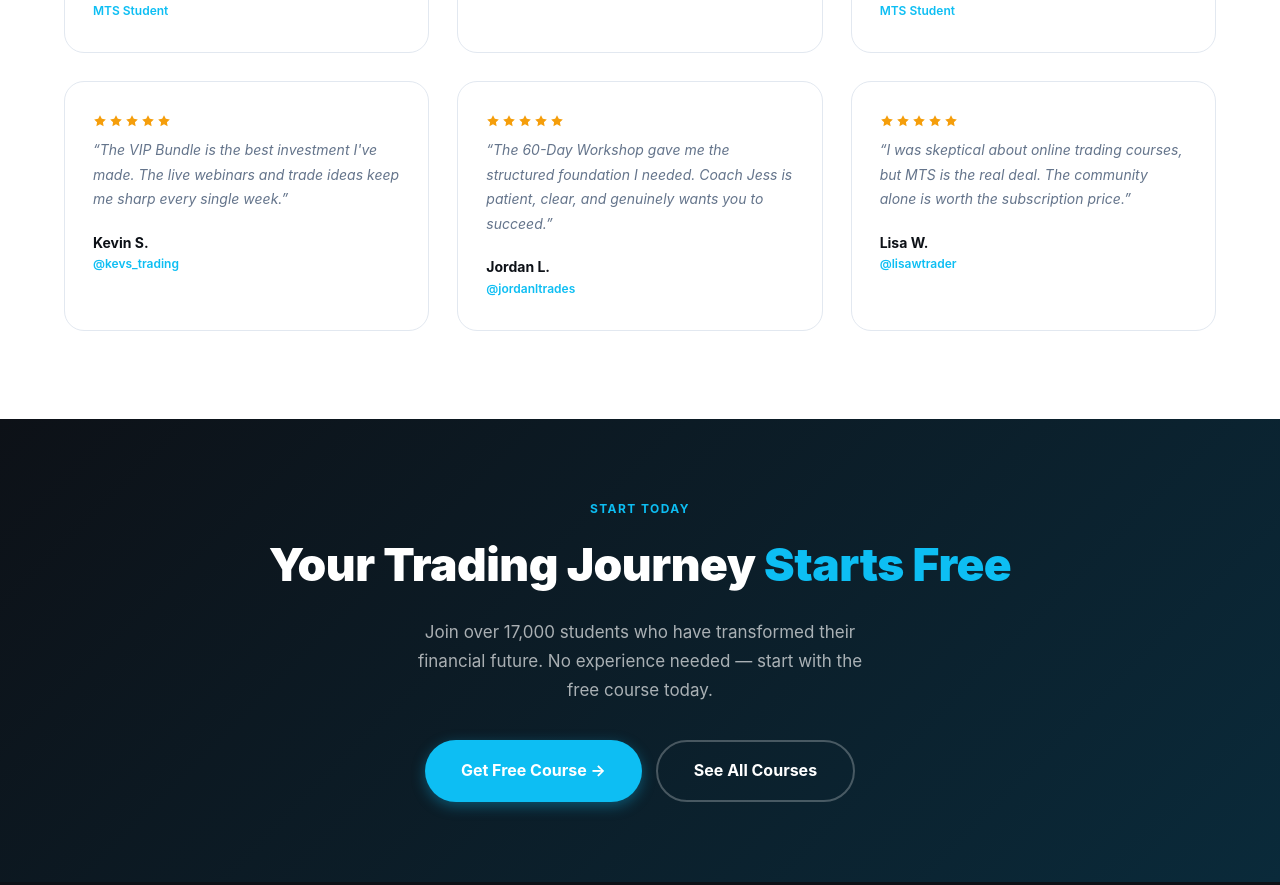
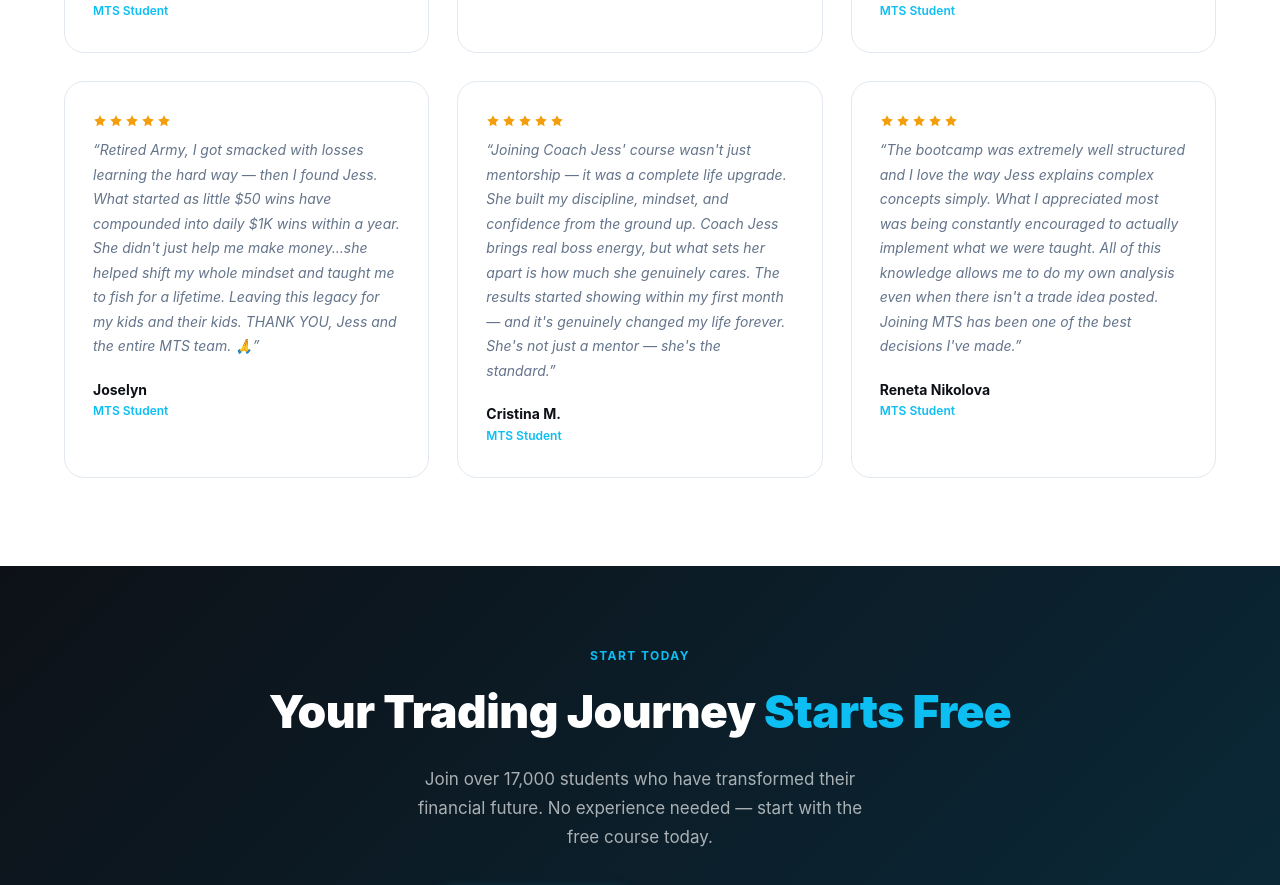
Before and after one commit to vyron96productions-hue/millionairetraderssociety, a Next.js app: page / in a window 1280 px wide. Shown: the part 5060-5945 px from the top of the page. Built offline with nearby package versions, Linux system fonts and the light colour scheme.

Commit message:
Replace bottom 3 homepage testimonials with Joselyn, Cristina M., Reneta Nikolova

```diff
--- a/app/page.tsx
+++ b/app/page.tsx
@@ -75,9 +75,9 @@ const TESTIMONIALS = [
   { name: 'Ewelina M.', handle: 'MTS Student', text: 'For about six months I can honestly say my account is growing. The strategy is very well explained and our coaches are very helpful. If you show up every day, watch the lessons, and do the same thing every day, success is guaranteed. Cheers to the best school in the world!', stars: 5 },
   { name: 'Karen Cummings', handle: 'MTS Student', text: 'Jess is by far the best educator I ever had in trading. Wish I had met her 5 years ago. She is extremely knowledgeable and really cares for her students success. After her 60 day program you will only yearn for more. Jess is hands down the best!!', stars: 5 },
   { name: 'Kelly Ray', handle: 'MTS Student', text: 'Coach Jess and MTS Admins are the TRUTH! MTS has completely changed my life. The education is clear and simple. Making $30K and counting in two months is life changing. I\'ll always and forever recommend MTS to anyone wanting to learn how to trade any market.', stars: 5 },
-  { name: 'Kevin S.', handle: '@kevs_trading', text: 'The VIP Bundle is the best investment I\'ve made. The live webinars and trade ideas keep me sharp every single week.', stars: 5 },
-  { name: 'Jordan L.', handle: '@jordanltrades', text: 'The 60-Day Workshop gave me the structured foundation I needed. Coach Jess is patient, clear, and genuinely wants you to succeed.', stars: 5 },
-  { name: 'Lisa W.', handle: '@lisawtrader', text: 'I was skeptical about online trading courses, but MTS is the real deal. The community alone is worth the subscription price.', stars: 5 },
+  { name: 'Joselyn', handle: 'MTS Student', text: 'Retired Army, I got smacked with losses learning the hard way — then I found Jess. What started as little $50 wins have compounded into daily $1K wins within a year. She didn\'t just help me make money…she helped shift my whole mindset and taught me to fish for a lifetime. Leaving this legacy for my kids and their kids. THANK YOU, Jess and the entire MTS team. 🙏', stars: 5 },
+  { name: 'Cristina M.', handle: 'MTS Student', text: 'Joining Coach Jess\' course wasn\'t just mentorship — it was a complete life upgrade. She built my discipline, mindset, and confidence from the ground up. Coach Jess brings real boss energy, but what sets her apart is how much she genuinely cares. The results started showing within my first month — and it\'s genuinely changed my life forever. She\'s not just a mentor — she\'s the standard.', stars: 5 },
+  { name: 'Reneta Nikolova', handle: 'MTS Student', text: 'The bootcamp was extremely well structured and I love the way Jess explains complex concepts simply. What I appreciated most was being constantly encouraged to actually implement what we were taught. All of this knowledge allows me to do my own analysis even when there isn\'t a trade idea posted. Joining MTS has been one of the best decisions I\'ve made.', stars: 5 },
 ]
 
 const WHY = [
```
